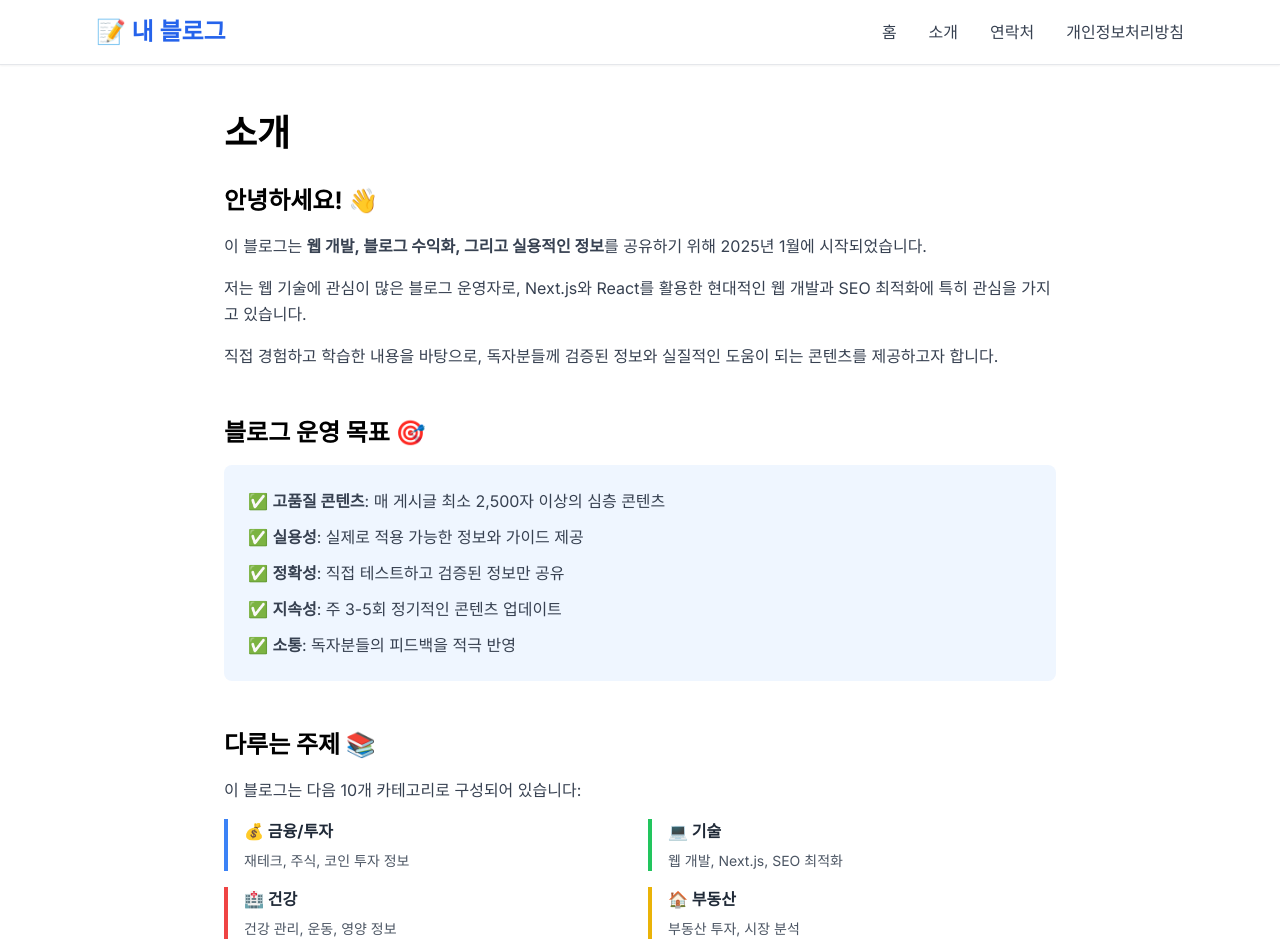
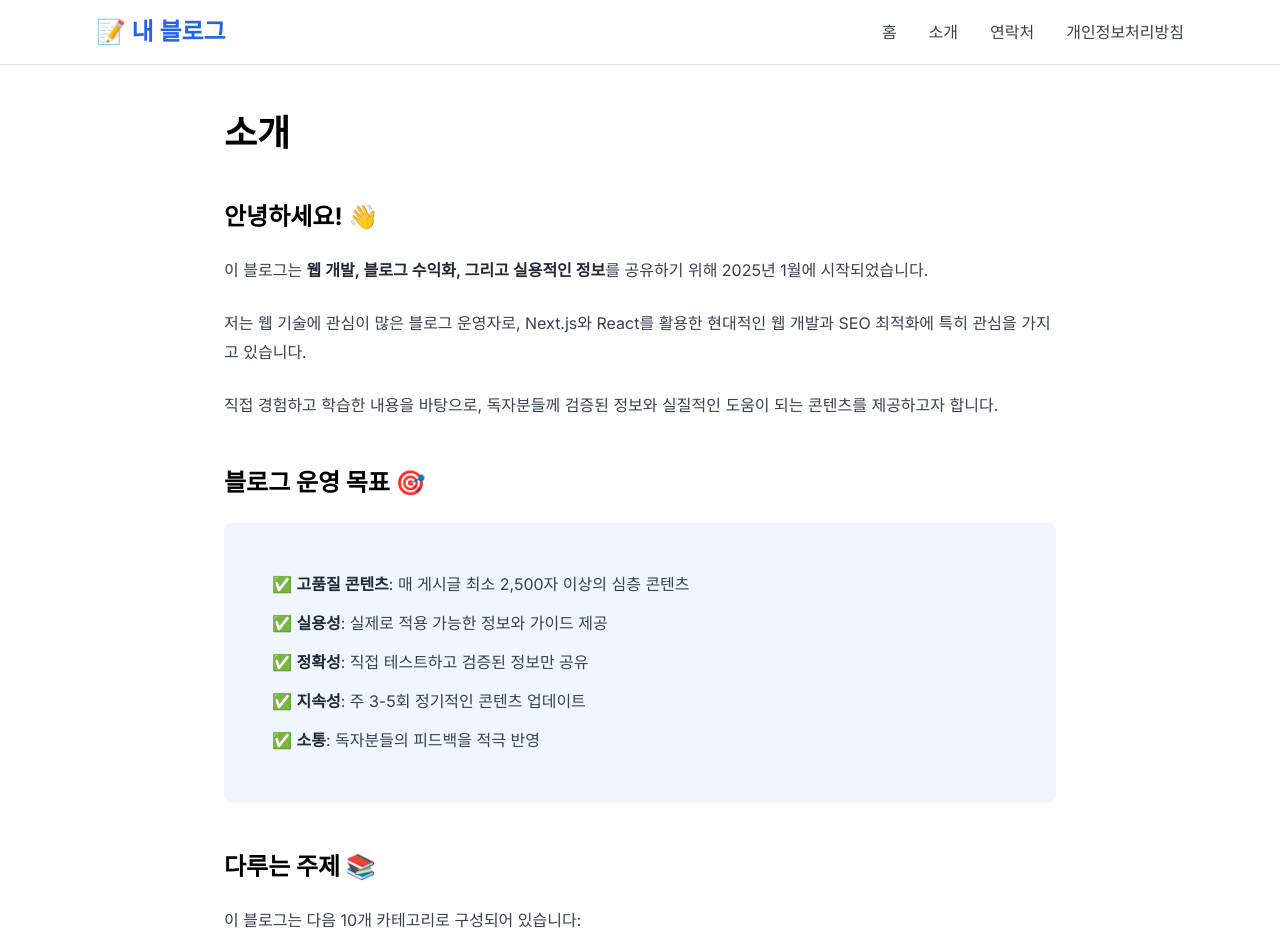
Before and after one commit to granadu0417-crypto/blog, a Next.js app: page /about in a window 1280 px wide. Shown: the top 952 px of the page. Built offline with nearby package versions, Linux system fonts and the light colour scheme.

Commit message:
fix: 블로그 게시글 여백 개선 - 문단, 리스트, 제목 간격 추가

```diff
--- a/app/globals.css
+++ b/app/globals.css
@@ -30,11 +30,130 @@ body {
   max-width: none;
 }
 
+/* 이미지 스타일 */
 .prose img {
   border-radius: 0.5rem;
   margin: 2rem auto;
 }
 
+/* 제목 여백 */
 .prose h1, .prose h2, .prose h3 {
   scroll-margin-top: 5rem;
 }
+
+.prose h2 {
+  margin-top: 3rem;
+  margin-bottom: 1.5rem;
+  font-weight: 700;
+  line-height: 1.3;
+}
+
+.prose h3 {
+  margin-top: 2.5rem;
+  margin-bottom: 1.25rem;
+  font-weight: 600;
+  line-height: 1.4;
+}
+
+/* 문단 여백 */
+.prose p {
+  margin-top: 1.5rem;
+  margin-bottom: 1.5rem;
+  line-height: 1.8;
+}
+
+/* 첫 번째 문단은 위 여백 제거 */
+.prose > p:first-of-type {
+  margin-top: 0;
+}
+
+/* 리스트 여백 */
+.prose ul, .prose ol {
+  margin-top: 1.5rem;
+  margin-bottom: 1.5rem;
+  padding-left: 1.5rem;
+}
+
+.prose li {
+  margin-top: 0.75rem;
+  margin-bottom: 0.75rem;
+  line-height: 1.7;
+}
+
+/* 중첩된 리스트 */
+.prose ul ul, .prose ol ol, .prose ul ol, .prose ol ul {
+  margin-top: 0.5rem;
+  margin-bottom: 0.5rem;
+}
+
+/* 블록 요소 여백 */
+.prose blockquote {
+  margin-top: 2rem;
+  margin-bottom: 2rem;
+  padding-left: 1.5rem;
+  border-left: 4px solid #e5e7eb;
+  font-style: italic;
+}
+
+.prose pre {
+  margin-top: 2rem;
+  margin-bottom: 2rem;
+  padding: 1.5rem;
+  background-color: #f9fafb;
+  border-radius: 0.5rem;
+  overflow-x: auto;
+}
+
+.prose code {
+  background-color: #f3f4f6;
+  padding: 0.2rem 0.4rem;
+  border-radius: 0.25rem;
+  font-size: 0.9em;
+}
+
+.prose pre code {
+  background-color: transparent;
+  padding: 0;
+}
+
+/* 테이블 여백 */
+.prose table {
+  margin-top: 2rem;
+  margin-bottom: 2rem;
+  width: 100%;
+  border-collapse: collapse;
+}
+
+.prose th, .prose td {
+  padding: 0.75rem 1rem;
+  border: 1px solid #e5e7eb;
+}
+
+/* 구분선 여백 */
+.prose hr {
+  margin-top: 3rem;
+  margin-bottom: 3rem;
+  border: 0;
+  border-top: 1px solid #e5e7eb;
+}
+
+/* 강조 텍스트 */
+.prose strong {
+  font-weight: 600;
+  color: #1f2937;
+}
+
+.prose em {
+  font-style: italic;
+}
+
+/* 링크 스타일 */
+.prose a {
+  color: #2563eb;
+  text-decoration: underline;
+  transition: color 0.2s;
+}
+
+.prose a:hover {
+  color: #1d4ed8;
+}
```
Also changed, not shown: .playwright-mcp/home-workout-full-page.png (added).
